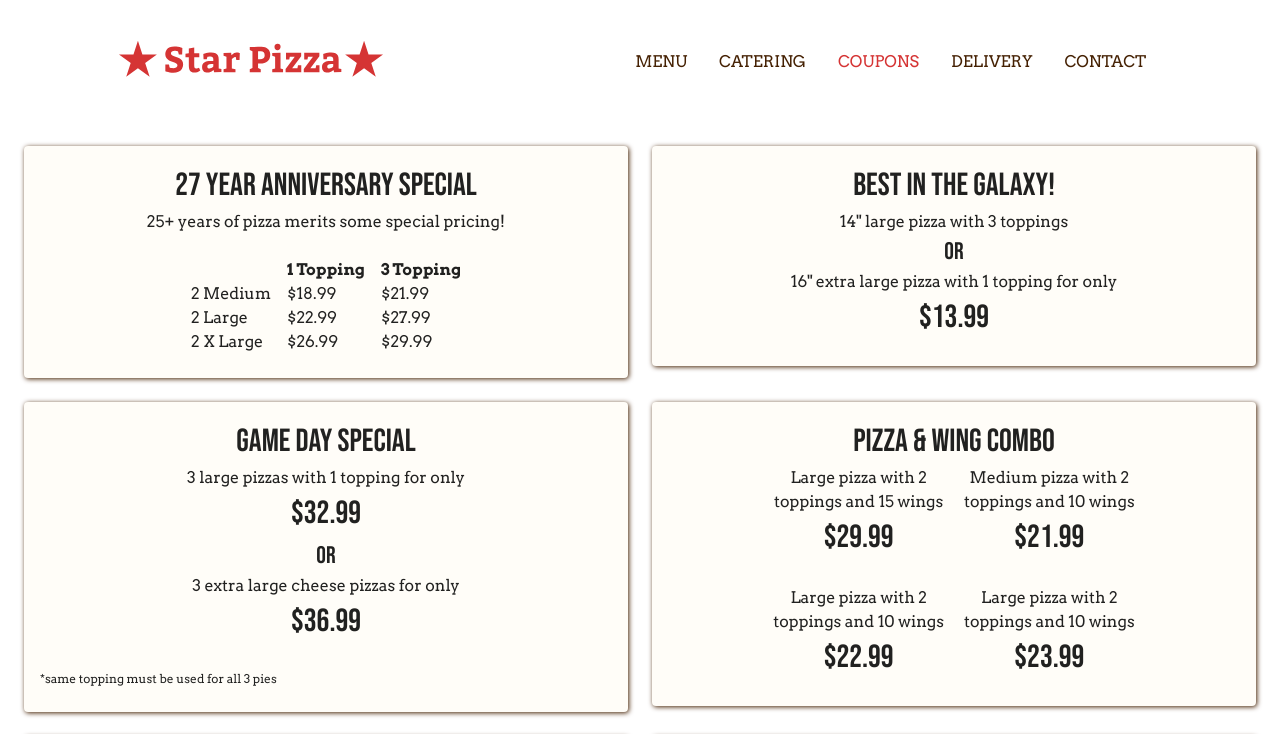
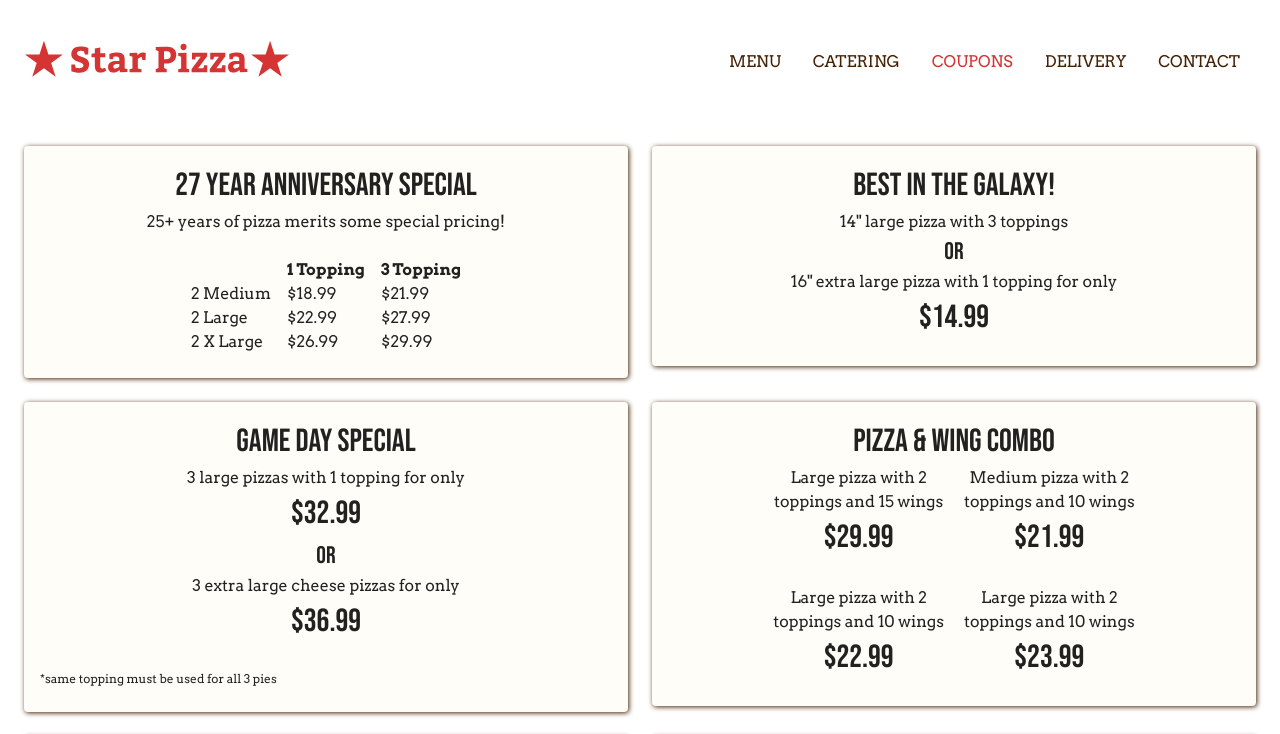
Before and after one commit to nishatfiroj/star-pizza, a Next.js app: page /coupons in a window 1280 px wide. Shown: the top 734 px of the page. Built offline with nearby package versions, Linux system fonts and the light colour scheme.

Commit message:
add toppings

```diff
--- a/src/app/contact/page.tsx
+++ b/src/app/contact/page.tsx
@@ -4,11 +4,9 @@
 import React from "react"
 
 import { validateEmail, sendEmail } from "@/src/utils/helpers"
-import { Grid, Stack, TextField } from "@mui/material"
+import { Grid, TextField } from "@mui/material"
 import {
   FormContainer,
-  ConfirmedEmailSnackBarContainer,
-  ConfirmedEmailSnackBar,
   MessageInput,
   SubmitButton,
   ContactStatus,
--- a/src/app/coupons/page.tsx
+++ b/src/app/coupons/page.tsx
@@ -12,12 +12,33 @@
     <Base>
       <Grid container spacing="24px" padding="24px">
         <Grid size={size}>
+          <AnniversaryCoupon />
+        </Grid>
+        <Grid size={size}>
+          <BestInGalaxyCoupon />
+        </Grid>
+        <Grid size={size}>
+          <GameDaySpecialCoupon />
+        </Grid>
+        <Grid size={size}>
+          <PizzaWingComboCoupon />
+        </Grid>
+        <Grid size={size}>
+          <FamilySpecialCoupon />
+        </Grid>
+        <Grid size={size}>
+          <MixAndMatchCoupon />
+        </Grid>
+      </Grid>
+    </Base>
+  )
+}
+
+export const AnniversaryCoupon = () => (
   <Coupon>
     <Grid textAlign="center">
       <Heading>27 year anniversary special</Heading>
-              <Paragraph>
-                25+ years of pizza merits some special pricing!
-              </Paragraph>
+      <Paragraph>25+ years of pizza merits some special pricing!</Paragraph>
     </Grid>
     <br />
     <Grid
@@ -51,21 +72,21 @@
       </Grid>
     </Grid>
   </Coupon>
-        </Grid>
-        <Grid size={size}>
+)
+
+export const BestInGalaxyCoupon = () => (
   <Coupon>
     <Grid textAlign="center" container flexDirection="column">
       <Heading>Best in the Galaxy!</Heading>
       <Paragraph> 14&quot; large pizza with 3 toppings </Paragraph>
       <Heading fontSize={24}>OR</Heading>
-              <Paragraph>
-                16&quot; extra large pizza with 1 topping for only
-              </Paragraph>
-              <Heading>$13.99</Heading>
+      <Paragraph>16&quot; extra large pizza with 1 topping for only</Paragraph>
+      <Heading>$14.99</Heading>
     </Grid>
   </Coupon>
-        </Grid>
-        <Grid size={size}>
+)
+
+export const GameDaySpecialCoupon = () => (
   <Coupon>
     <Grid textAlign="center" container flexDirection="column">
       <Heading>Game Day Special</Heading>
@@ -82,51 +103,43 @@
       </Paragraph>
     </Grid>
   </Coupon>
-        </Grid>
-        <Grid size={size}>
+)
+
+export const PizzaWingComboCoupon = () => (
   <Coupon>
     <Grid textAlign="center" container flexDirection="column">
       <Heading>Pizza & Wing Combo</Heading>
 
       <Grid container flexDirection="row" justifyContent="center">
         <Grid size={4}>
-                  <Paragraph>
-                    Large pizza with 2 toppings and 15 wings
-                  </Paragraph>
+          <Paragraph>Large pizza with 2 toppings and 15 wings</Paragraph>
           <Heading>$29.99</Heading>
           <br />
-                  <Paragraph>
-                    Large pizza with 2 toppings and 10 wings
-                  </Paragraph>
+          <Paragraph>Large pizza with 2 toppings and 10 wings</Paragraph>
           <Heading>$22.99</Heading>
         </Grid>
         <Grid size={4}>
-                  <Paragraph>
-                    Medium pizza with 2 toppings and 10 wings
-                  </Paragraph>
+          <Paragraph>Medium pizza with 2 toppings and 10 wings</Paragraph>
           <Heading>$21.99</Heading>
           <br />
-                  <Paragraph>
-                    Large pizza with 2 toppings and 10 wings
-                  </Paragraph>
+          <Paragraph>Large pizza with 2 toppings and 10 wings</Paragraph>
           <Heading>$23.99</Heading>
         </Grid>
       </Grid>
     </Grid>
   </Coupon>
-        </Grid>
-        <Grid size={size}>
+)
+
+export const FamilySpecialCoupon = () => (
   <Coupon>
     <Grid textAlign="center" container flexDirection="column">
       <Heading>Family Special</Heading>
       <Paragraph>
-                one large specialty pizza and one large 2-topping (add $3 for
-                All the Way) for only
+        one large specialty pizza and one large 2-topping (add $3 for All the
+        Way) for only
       </Paragraph>
       <Heading>$26.99</Heading>
-              <Paragraph fontSize={12}>
-                (add a jumbo salad for just $10.99)
-              </Paragraph>
+      <Paragraph fontSize={12}>(add a jumbo salad for just $10.99)</Paragraph>
       <Heading fontSize={24}>OR</Heading>
       <Paragraph>
         one medium specialty and one medium 2-topping for only
@@ -134,27 +147,20 @@
       <Heading>$21.99</Heading>
     </Grid>
   </Coupon>
-        </Grid>
-        <Grid size={size}>
+)
+
+export const MixAndMatchCoupon = () => (
   <Coupon>
     <Grid textAlign="center" container flexDirection="column">
       <Heading>Mix & Match Any 2!</Heading>
       <Paragraph>medium pizza with 1 topping </Paragraph>
       <Paragraph>gyro with fries</Paragraph>
       <Paragraph>8 wings</Paragraph>
-              <Paragraph>
-                10&quot; 3-cheese calzone with choice of 2 toppings
-              </Paragraph>
+      <Paragraph>10&quot; 3-cheese calzone with choice of 2 toppings</Paragraph>
       <Paragraph>3-cheese ravioli or spaghetti</Paragraph>
       <Paragraph>5 tenders with fries</Paragraph>
-              <Paragraph>
-                10&quot; subs (hot or cold) with fries or chips
-              </Paragraph>
+      <Paragraph>10&quot; subs (hot or cold) with fries or chips</Paragraph>
       <Heading>all for only $21.99!</Heading>
     </Grid>
   </Coupon>
-        </Grid>
-      </Grid>
-    </Base>
 )
-}
--- a/src/app/home/page.tsx
+++ b/src/app/home/page.tsx
@@ -7,6 +7,7 @@
 import { RotatingContainer, Rotator, RotatingItem } from "./styled"
 import { Base, Paper, Paragraph } from "@/src/components"
 import { LocationCard, locations } from "./LocationCard"
+import { BestInGalaxyCoupon, PizzaWingComboCoupon } from "../coupons/page"
 
 export default function Home() {
   const { isMobile } = useBreakpoints()
@@ -30,6 +31,11 @@
             </Grid>
           </Paper>
         </Grid>
+
+        <Grid>
+          <PizzaWingComboCoupon />
+          <BestInGalaxyCoupon />
+        </Grid>
       </Grid>
     </Base>
   )
--- a/src/app/menu/page.tsx
+++ b/src/app/menu/page.tsx
@@ -1,6 +1,13 @@
 "use client"
 
-import { Base, Category, Heading, MenuItem, MenuItems } from "@/src/components"
+import {
+  Base,
+  Category,
+  Heading,
+  MenuItem,
+  MenuItems,
+  Paragraph,
+} from "@/src/components"
 import { useMenu } from "@/src/utils/hooks/useMenu"
 import { Grid } from "@mui/material"
 
@@ -45,6 +52,18 @@
             <Grid>
               <Heading>{menuItemKey}</Heading>
             </Grid>
+            {menuItemKey === "Pizzas" && (
+              <Paragraph style={{ paddingBottom: "12px" }}>
+                <i>
+                  Toppings include: pepperoni, sausage, ham, beef, meatballs,
+                  chicken, red onion, green pepper, mushroom, artichokes,
+                  jalapeño peppers, black olives, bacon, banana peppers,
+                  pineapple, tomatoe, garlic, fresh spinach, green olives, feta
+                  cheese, broccoli, anchovies (not included in coupon specials),
+                  eggplant, cheddar cheese
+                </i>
+              </Paragraph>
+            )}
             <Grid>
               <MenuItems
                 items={menuItems[menuItemKey as Exclude<Category, "Catering">]}
--- a/src/components/header/index.tsx
+++ b/src/components/header/index.tsx
@@ -15,7 +15,12 @@
 function DesktopHeader() {
   return (
     <header>
-      <Grid container alignItems="center" justifyContent="space-around">
+      <Grid
+        container
+        alignItems="center"
+        justifyContent="space-between"
+        padding="0 24px"
+      >
         <Grid>
           <NavBarItem page={"home"}>
             <Image height={72} src={logo} alt={"Star Pizza"} />
```
Lines whose indentation alone changed are shown as unchanged.
